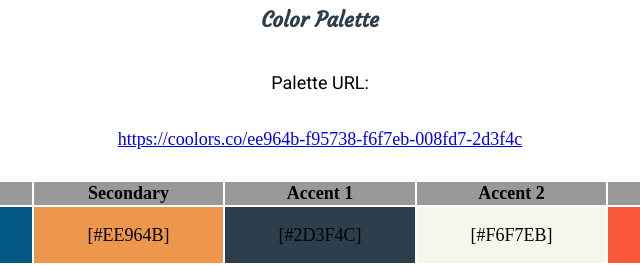
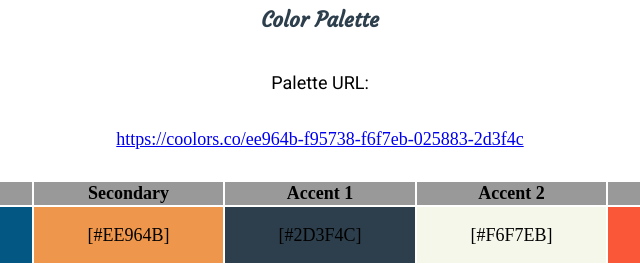
Before and after one commit to 00codester/wdd130, a plain HTML site: page wwr/site-plan-rafting.html in a window 1280 px wide. Shown: the part 1360-1625 px from the top of the page, 320-960 px from the left. Drawn offline with Linux system fonts and the light colour scheme.

Commit message:
link label match

```diff
--- a/wwr/site-plan-rafting.html
+++ b/wwr/site-plan-rafting.html
@@ -49,7 +49,7 @@
     <!-- Copy and paste the URL to your finished palette below. Replace the href value that is there with yours. Make sure to paste it into both the href value and the content text of the <a> tag -->
     <p>Palette URL:</p>
     <a href="https://coolors.co/ee964b-f95738-f6f7eb-025883-2d3f4c"
-      target="_blank">https://coolors.co/ee964b-f95738-f6f7eb-008fd7-2d3f4c</a>
+      target="_blank">https://coolors.co/ee964b-f95738-f6f7eb-025883-2d3f4c</a>
 
     <table class="colors">
       <tr>
```
